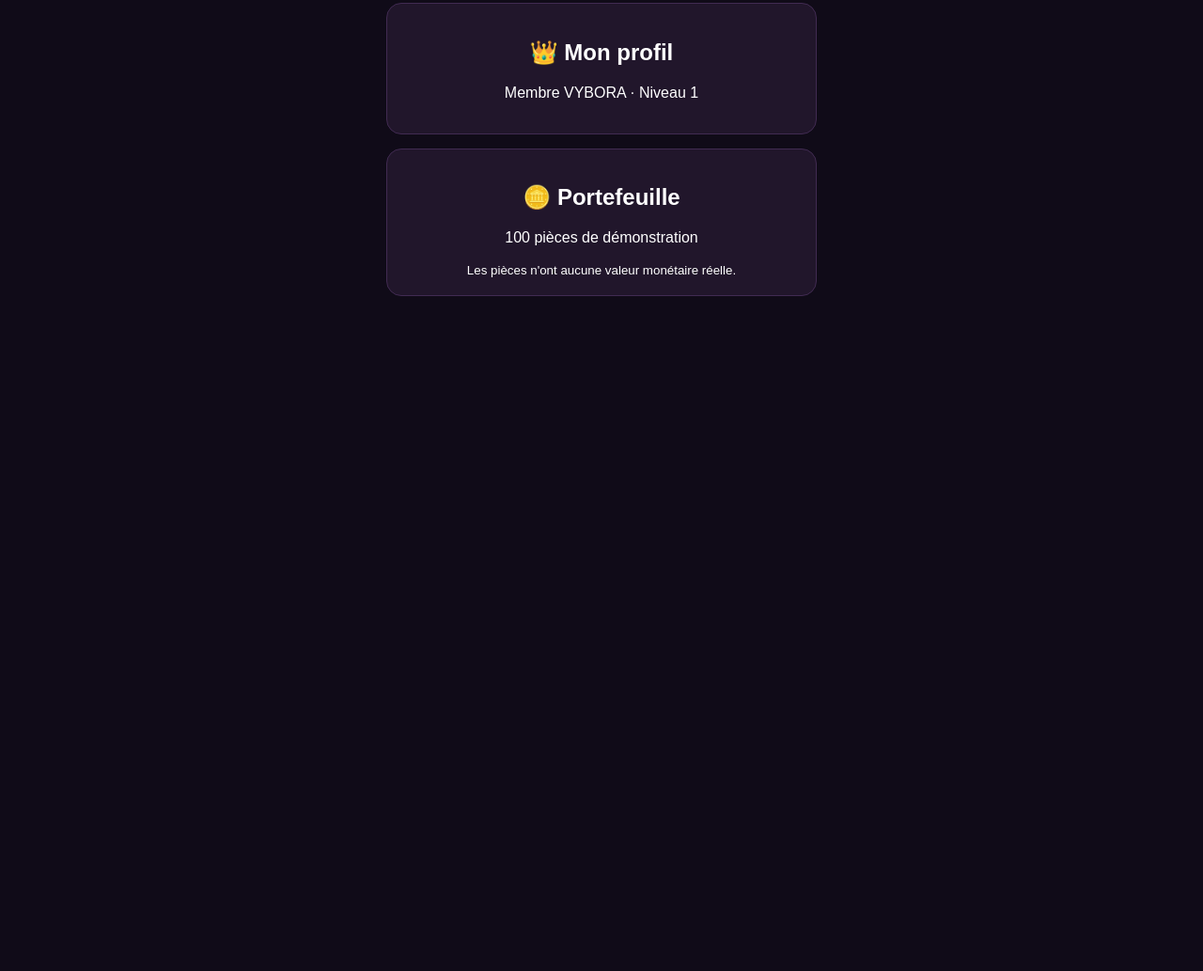
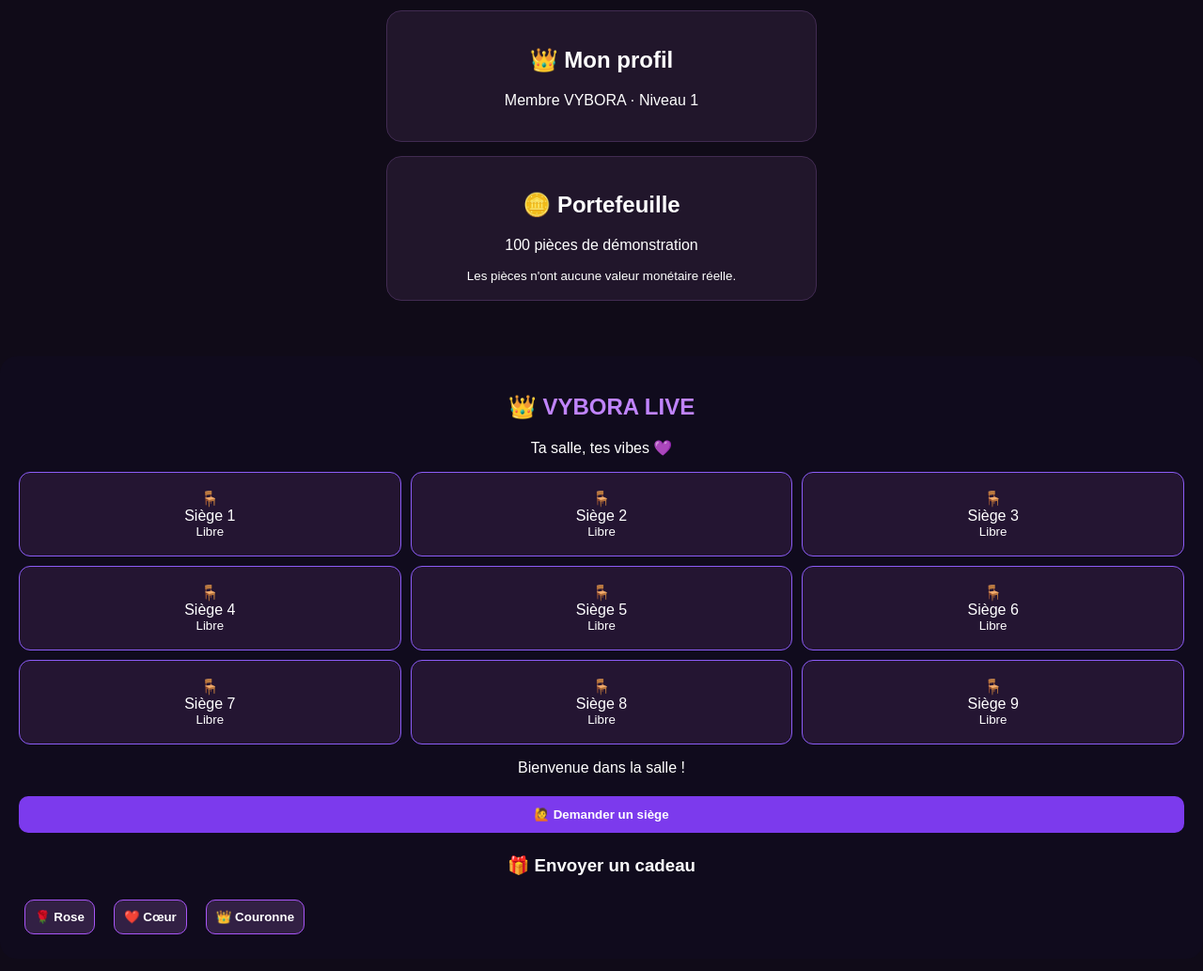
Before and after one commit to elfehri62-design/vybora-web, a plain HTML site: page index.html in a window 1280 px wide. Shown: the part 623-1656 px from the top of the page at 94% size. Before the commit the page ends 977 px from the top, so only its background shows below. Drawn offline with Linux system fonts and the light colour scheme.

Commit message:
Update index.html

```diff
--- a/index.html
+++ b/index.html
@@ -1,4 +1,4 @@
-<!DOCTYPE html>
+I<!DOCTYPE html>
 <html lang="fr">
 <head>
 <meta charset="UTF-8">
@@ -86,5 +86,32 @@
   champ.value = '';
 }
 </script>
+
+<section id="vybora-live" style="background:#100b1d;color:white;padding:20px;border-radius:18px;margin:20px 0;font-family:Arial,sans-serif">
+  <h2 style="color:#c084fc;text-align:center">👑 VYBORA LIVE</h2>
+  <p style="text-align:center">Ta salle, tes vibes 💜</p>
+  <div style="display:grid;grid-template-columns:repeat(3,minmax(0,1fr));gap:10px" id="vybora-seats"></div>
+  <p id="vybora-status" style="text-align:center">Bienvenue dans la salle !</p>
+  <button onclick="document.getElementById('vybora-status').textContent='🙋 Demande de siège envoyée !'" style="width:100%;padding:12px;margin:5px 0;background:#7c3aed;color:white;border:0;border-radius:10px">🙋 Demander un siège</button>
+  <h3>🎁 Envoyer un cadeau</h3>
+  <div style="display:flex;gap:8px;flex-wrap:wrap">
+    <button onclick="vyboraGift('🌹 Rose')" style="padding:10px;background:#322044;color:white;border:1px solid #a855f7;border-radius:10px">🌹 Rose</button>
+    <button onclick="vyboraGift('❤️ Cœur')" style="padding:10px;background:#322044;color:white;border:1px solid #a855f7;border-radius:10px">❤️ Cœur</button>
+    <button onclick="vyboraGift('👑 Couronne')" style="padding:10px;background:#322044;color:white;border:1px solid #a855f7;border-radius:10px">👑 Couronne</button>
+  </div>
+</section>
+<script>
+const seatBox = document.getElementById('vybora-seats');
+for (let i = 1; i <= 9; i++) {
+  const seat = document.createElement('div');
+  seat.style.cssText = 'background:#241532;border:1px solid #8b5cf6;border-radius:12px;padding:18px 2px;text-align:center';
+  seat.innerHTML = '🪑<br>Siège ' + i + '<br><small>Libre</small>';
+  seatBox.appendChild(seat);
+}
+function vyboraGift(gift) {
+  document.getElementById('vybora-status').textContent = 'Tu as choisi : ' + gift + ' 💜';
+}
+</script>
+
 </body>
 </html>
```
